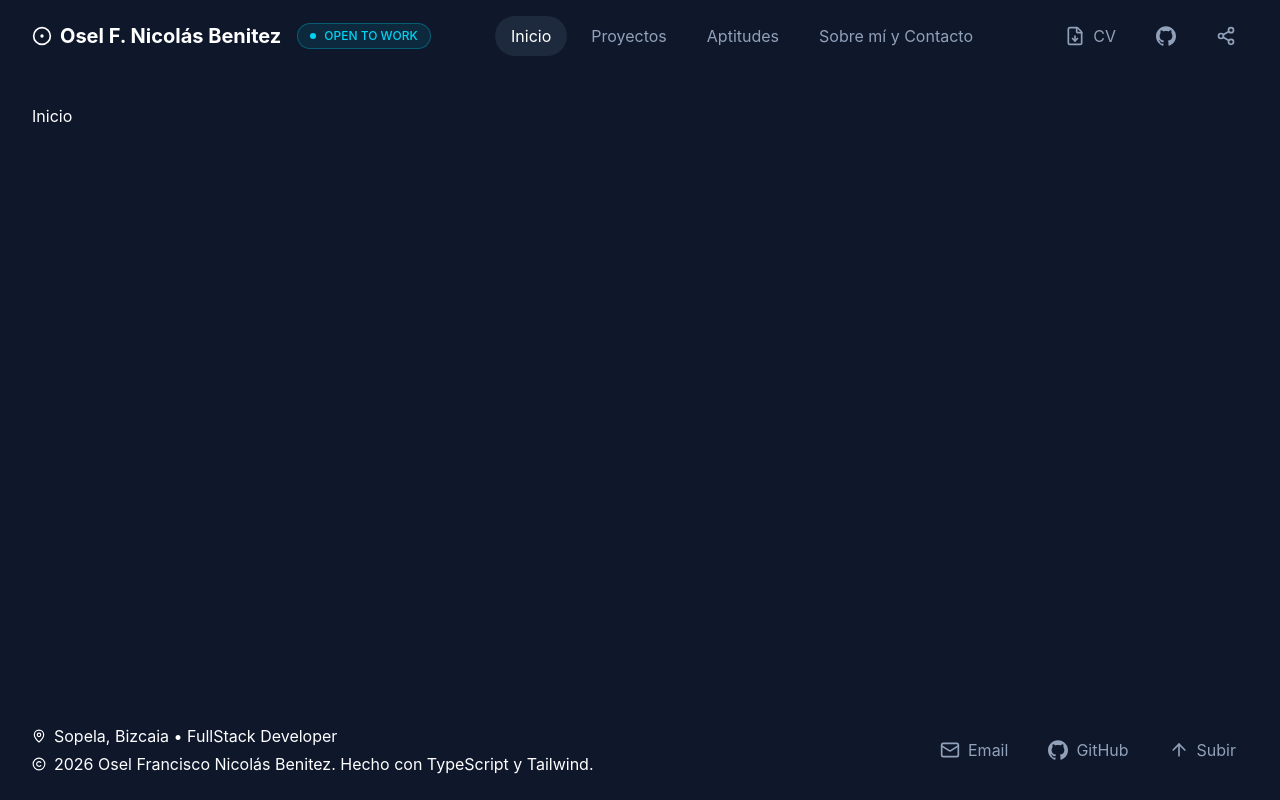
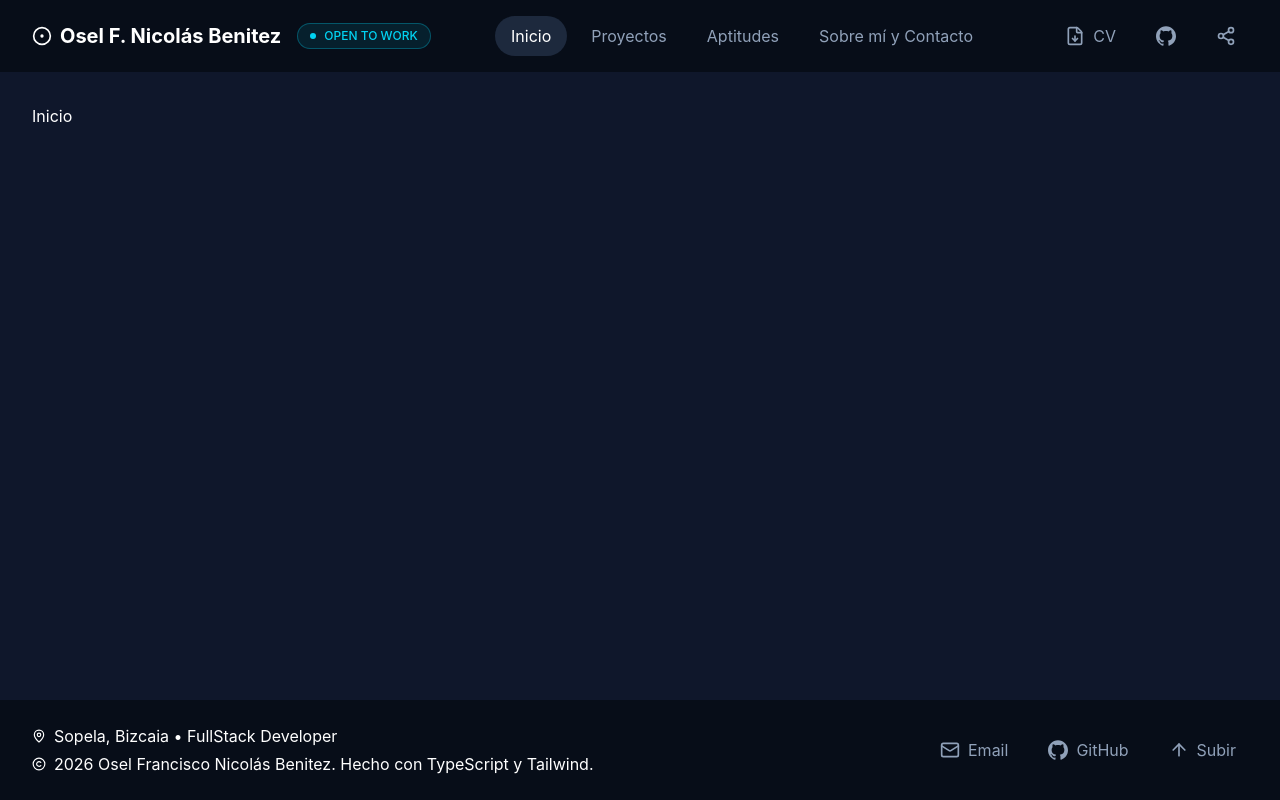
Before and after one commit to OselkoNico/Portfolio, a React (Vite) app: page / in a window 1280 px wide. Built offline with nearby package versions, Linux system fonts and the light colour scheme; the HTML template or start-up script is replaced by a standard one.

Commit message:
style: ajustar el tono de fondo de Navbar y Footer
Cambia el fondo de bg-slate-900 (heredado, sin contraste con el fondo general) a un tono personalizado más oscuro (#070d18), para que ambos se distingan visualmente del contenido central de la página.

```diff
--- a/src/components/layout/Footer.tsx
+++ b/src/components/layout/Footer.tsx
@@ -8,7 +8,7 @@ export default function Footer() {
     }
 
     return(
-        <footer className="flex justify-between items-center px-8 py-6">
+        <footer className="flex justify-between items-center px-8 py-6 bg-[#070d18]">
             <div className="flex flex-col gap-1">
                 <p className="flex items-center gap-2">
                     <MapPin size={14} />
--- a/src/components/layout/Navbar.tsx
+++ b/src/components/layout/Navbar.tsx
@@ -25,7 +25,7 @@ export default function Navbar() {
     }
 
     return(
-        <nav className="flex justify-between items-center px-8 py-4">
+        <nav className="flex justify-between items-center px-8 py-4 bg-[#070d18]">
 
             <div className="flex items-center gap-4">
                 <Link to="/" className="flex items-center gap-2">
```
